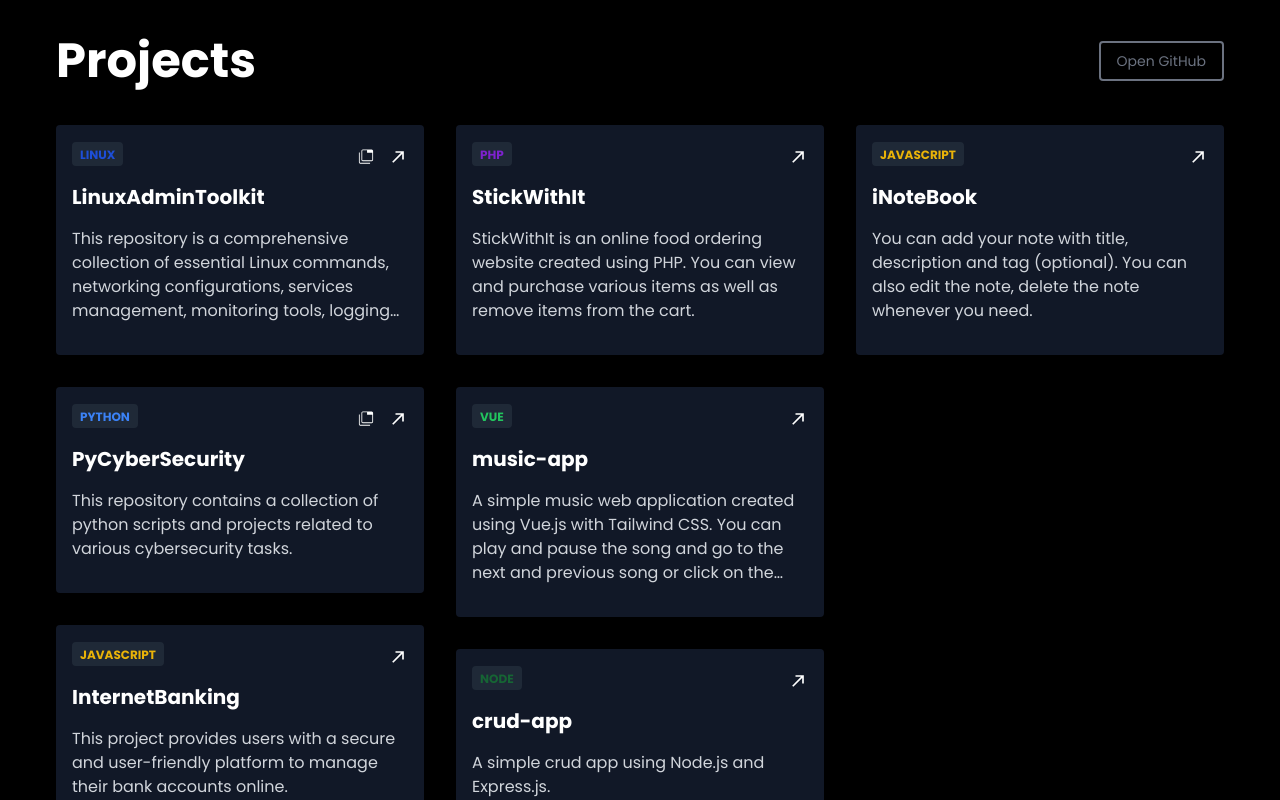
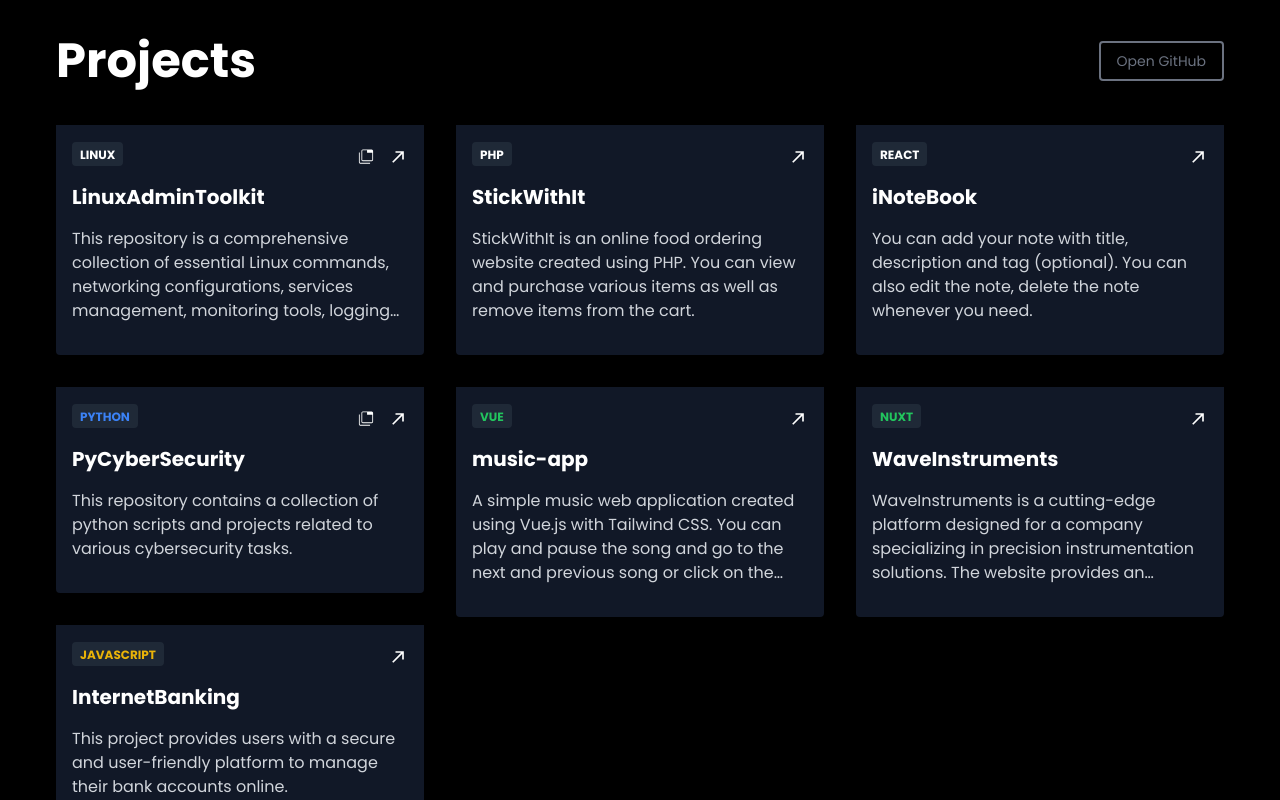
Before and after one commit to JenilGajjar20/Portfolio, a Vue app: page / in a window 1280 px wide. Shown: the part 780-1580 px from the top of the page. Built offline with nearby package versions, Linux system fonts and the light colour scheme.

Commit message:
added a project

```diff
--- a/src/components/Card.vue
+++ b/src/components/Card.vue
@@ -1,19 +1,12 @@
 <template>
-  <div class="cards">
+  <div v-if="!item?.show" class="cards">
     <div class="cards-content">
+      <div v-if="item?.image" class="card--image">
+        <img :src="`/images/projects/${item?.image}.png`" :alt="item.title" />
+      </div>
       <div class="card--data">
         <div class="card--top">
-          <p
-            class="card--top_badge"
-            :class="{
-              'text-blue-700': item?.category === 'linux',
-              'text-purple-700': item?.tech === 'php',
-              'text-blue-500': item?.tech === 'python',
-              'text-yellow-500': item?.tech === 'javascript',
-              'text-green-500': item?.tech === 'vue',
-              'text-green-800': item?.tech === 'node',
-            }"
-          >
+          <p class="card--top_badge" :class="item?.color_class">
             <span>{{ item?.category ? item.category : item.tech }}</span>
           </p>
           <div class="card--top_icon">
@@ -60,14 +53,14 @@ const emit = defineEmits(["openModal"]);
   }
   .card {
     &--image {
-      @apply p-5;
+      @apply border-4 border-gray-900 rounded-tr rounded-tl p-5;
       img {
         box-shadow: 0 0 15px rgba(255, 255, 255, 0.5);
-        @apply h-64 mx-auto aspect-square object-cover rounded w-full;
+        @apply h-40 mx-auto aspect-square object-cover rounded w-full;
       }
     }
     &--data {
-      @apply bg-gray-900 rounded p-4;
+      @apply bg-gray-900 rounded-br rounded-bl p-4;
     }
     &--top {
       @apply flex items-center justify-between gap-3;
--- a/src/data/projects/data.json
+++ b/src/data/projects/data.json
@@ -4,6 +4,7 @@
     "title": "LinuxAdminToolkit",
     "description": "This repository is a comprehensive collection of essential Linux commands, networking configurations, services management, monitoring tools, logging practices, and shell scripting examples.",
     "category": "linux",
+    "color_class": "text-blue-700",
     "color": "blue",
     "link": "https://jenilgajjar20.github.io/LinuxAdminToolkit/",
     "t_color": "text-red-500",
@@ -40,6 +41,7 @@
     "title": "PyCyberSecurity",
     "description": "This repository contains a collection of python scripts and projects related to various cybersecurity tasks.",
     "tech": "python",
+    "color_class": "text-blue-500",
     "link": "https://github.com/JenilGajjar20/PyCyberSecurity",
     "modalTitle": "List of Projects",
     "projects": [
@@ -74,6 +76,7 @@
     "title": "InternetBanking",
     "description": "This project provides users with a secure and user-friendly platform to manage their bank accounts online.",
     "tech": "javascript",
+    "color_class": "text-yellow-500",
     "link": "https://github.com/JenilGajjar20/internet-banking"
   },
   {
@@ -81,7 +84,7 @@
     "title": "StickWithIt",
     "description": "StickWithIt is an online food ordering website created using PHP. You can view and purchase various items as well as remove items from the cart.",
     "tech": "php",
-    "color": "purple",
+    "color_class": "text-purple-700",
     "link": "https://github.com/JenilGajjar20/PHP-StickWithIt"
   },
   {
@@ -89,6 +92,7 @@
     "title": "music-app",
     "description": "A simple music web application created using Vue.js with Tailwind CSS. You can play and pause the song and go to the next and previous song or click on the song to play.",
     "tech": "vue",
+    "color_class": "text-green-500",
     "link": "https://github.com/JenilGajjar20/music-app"
   },
   {
@@ -96,13 +100,24 @@
     "title": "crud-app",
     "description": "A simple crud app using Node.js and Express.js.",
     "tech": "node",
-    "link": "https://github.com/JenilGajjar20/crud-app"
+    "color_class": "text-green-700",
+    "link": "https://github.com/JenilGajjar20/crud-app",
+    "show": "false"
   },
   {
     "id": "project_7",
     "title": "iNoteBook",
     "description": "You can add your note with title, description and tag (optional). You can also edit the note, delete the note whenever you need.",
-    "tech": "javascript",
+    "tech": "react",
+    "color_class": "text-blue-700",
     "link": "https://github.com/JenilGajjar20/iNoteBook"
+  },
+  {
+    "id": "project_8",
+    "title": "WaveInstruments",
+    "description": "WaveInstruments is a cutting-edge platform designed for a company specializing in precision instrumentation solutions. The website provides an intuitive and responsive interface that showcases the company’s innovative products, helping industries achieve unparalleled data precision and streamlined processes.",
+    "tech": "nuxt",
+    "color_class": "text-green-500",
+    "link": "https://wave-instruments.vercel.app/"
   }
 ]
```
Also changed, not shown: public/images/projects/i_notebook.png (added), public/images/projects/wave_instruments.png (added).
